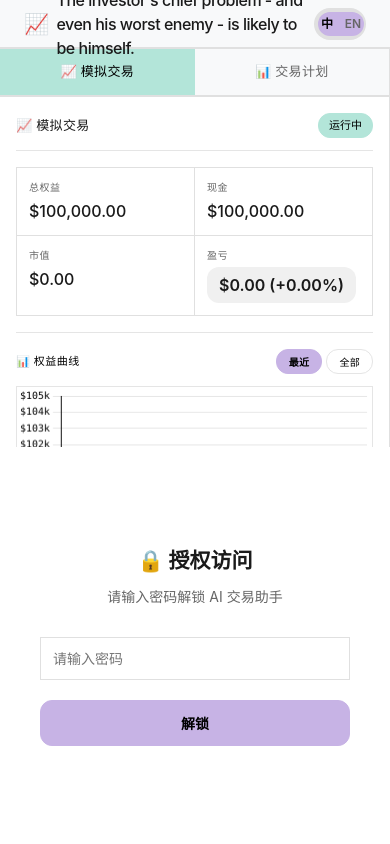
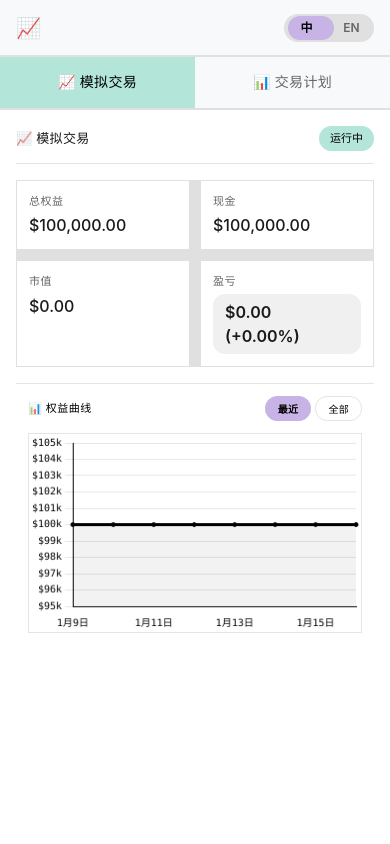
Before and after one commit to devB2433/pbfortune_Long, a Flask app: template templates/trading_plans.html in a window 390 px wide. Run offline with Flask 3, Linux system fonts and the light colour scheme; the template is opened without the code that fills it, so the values that code supplies are empty; parts of the project's set-up code (start-up, migrations or seed data) failed here and were passed over.

Commit message:
feat(responsive): 优化股票交易计划页面手机和平板端适配
- 增加平板设备屏幕宽度最大为1024px时的样式调整
- 针对手机端（最大宽度768px）整体字体大小调整
- 手机端头部高度和元素内边距优化
- 手机端隐藏logo文字，调整切换语言按钮尺寸和布局
- 容器布局改为列方向，顶部间距适配手机头部高度
- 左侧面板全宽显示，右侧面板隐藏以优化手机显示
- 调整Tab按钮和交易控制面板内边距与字体大小
- 调整账户摘要的栅格布局及摘要项字体大小
- 优化权益曲线图高度及外边距
- 交易卡片及其标题、徽章字体和间距调整
- 搜索框输入框字体大小和内边距优化
- 模态框宽度设置为95%，居中显示并增加内边距
- 交易列表及持仓列表条目内边距和字体大小优化
- 更新模板中CSS版本号至4.7以应用样式改动

```diff
--- a/static/css/trading_plans.css
+++ b/static/css/trading_plans.css
@@ -1132,6 +1132,7 @@ body {
 }
 
 /* Responsive */
+/* 平板适配 */
 @media (max-width: 1024px) {
     .container {
         flex-direction: column;
@@ -1143,3 +1144,135 @@ body {
         height: 50vh;
     }
 }
+
+/* 手机端适配 */
+@media (max-width: 768px) {
+    body {
+        font-size: 14px;
+    }
+
+    /* 头部适配 */
+    .global-header {
+        height: 56px;
+    }
+
+    .header-content {
+        padding: 0 16px;
+    }
+
+    .logo {
+        font-size: 14px;
+    }
+
+    .logo-text {
+        display: none; /* 手机端隐藏名言 */
+    }
+
+    .lang-switch {
+        width: 90px;
+        height: 28px;
+    }
+
+    /* 容器适配 */
+    .container {
+        margin-top: 56px;
+        height: calc(100vh - 56px);
+        flex-direction: column;
+    }
+
+    /* 左侧面板：全屏 */
+    .left-panel {
+        width: 100%;
+        height: 100%;
+        border-right: none;
+    }
+
+    /* 右侧面板：隐藏（手机上不显示 AI 助手） */
+    .right-panel {
+        display: none;
+    }
+
+    /* Tab 按钮 */
+    .tab-btn {
+        padding: 14px 12px;
+        font-size: 14px;
+    }
+
+    /* 交易控制面板 */
+    .trading-control-panel {
+        padding: 16px;
+    }
+
+    .account-summary {
+        grid-template-columns: 1fr 1fr; /* 2列布局 */
+        gap: 12px;
+    }
+
+    .summary-item {
+        padding: 12px;
+    }
+
+    .summary-item .label {
+        font-size: 11px;
+    }
+
+    .summary-item .value {
+        font-size: 16px;
+    }
+
+    /* 权益曲线 */
+    .equity-chart-section {
+        padding: 12px;
+    }
+
+    #equityChart {
+        height: 200px !important;
+    }
+
+    /* 交易卡片 */
+    .plan-card {
+        padding: 14px;
+        margin-bottom: 12px;
+    }
+
+    .plan-header h3 {
+        font-size: 16px;
+    }
+
+    .symbol-badge {
+        font-size: 11px;
+        padding: 4px 10px;
+    }
+
+    .plan-meta {
+        font-size: 11px;
+    }
+
+    /* 搜索框 */
+    .search-box input {
+        font-size: 14px;
+        padding: 10px 12px;
+    }
+
+    /* 模态框 */
+    .modal-content {
+        width: 95%;
+        max-width: none;
+        margin: 5% auto;
+        padding: 20px;
+    }
+
+    /* 交易列表 */
+    .trade-item {
+        padding: 12px;
+    }
+
+    .trade-info {
+        font-size: 13px;
+    }
+
+    /* 持仓列表 */
+    .position-item {
+        padding: 12px;
+    }
+}
--- a/templates/trading_plans.html
+++ b/templates/trading_plans.html
@@ -5,7 +5,7 @@
     <meta name="viewport" content="width=device-width, initial-scale=1.0">
     <title>股票交易计划管理 - PB Fortune</title>
     <link rel="icon" type="image/x-icon" href="{{ url_for('static', filename='favicon.ico') }}">
-    <link rel="stylesheet" href="{{ url_for('static', filename='css/trading_plans.css') }}?v=4.6">
+    <link rel="stylesheet" href="{{ url_for('static', filename='css/trading_plans.css') }}?v=4.7">
 </head>
 <body>
     <!-- 全局头部 -->
```
